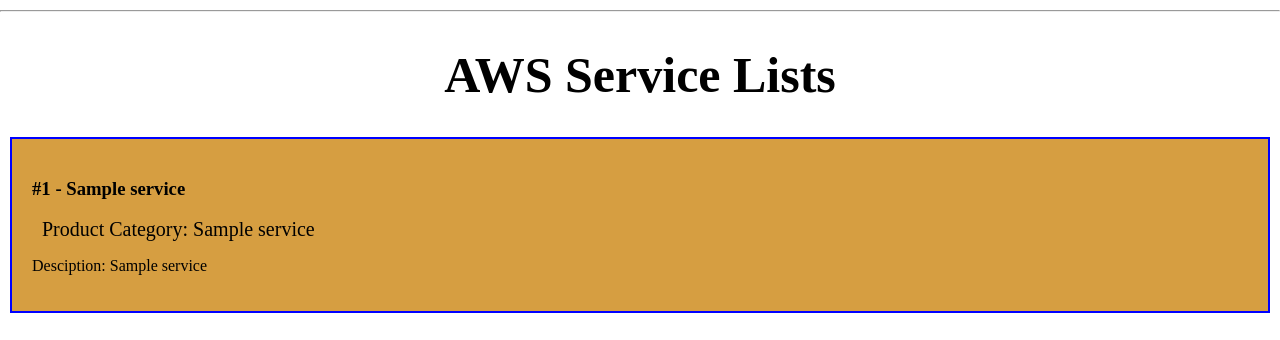
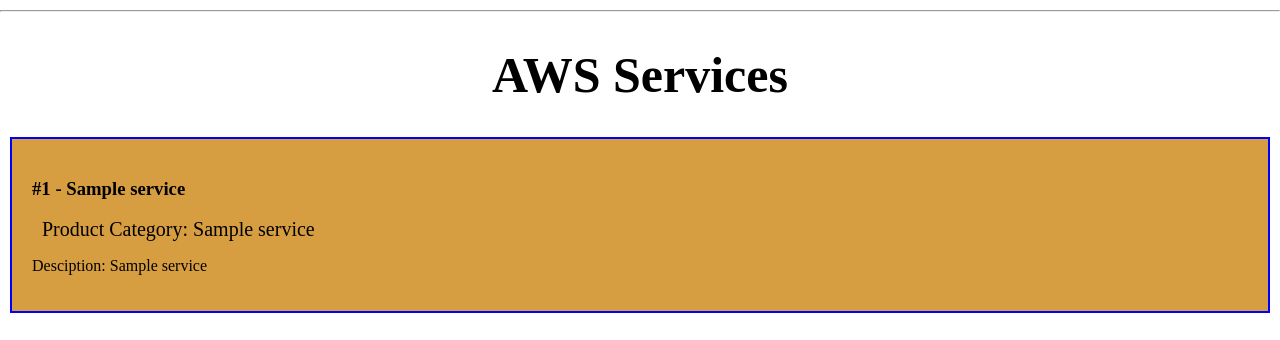
Before and after one commit to tuladharrikesh/demo-app, a Flask app: template templates/list2.html in a window 1280 px wide. Shown: the part 181-521 px from the top of the page. Run offline with Flask 2, Linux system fonts and the light colour scheme; the template is opened without the code that fills it: most values are stand-ins (such as "Sample title", 1, 10 or a date in 2020); some libraries are stand-ins or nearby versions.

Commit message:
text changes

```diff
--- a/templates/list2.html
+++ b/templates/list2.html
@@ -1,7 +1,7 @@
 {% extends 'list.html' %}
 
 {% block content %}
-    <h1>{% block title %} AWS Service Lists {% endblock %}</h1>
+    <h1>{% block title %} AWS Services {% endblock %}</h1>
     {% for service in services %}
         <div class='service'>
             <h3>#{{ service[0] }} - {{ service[1] }}</h3>
```
